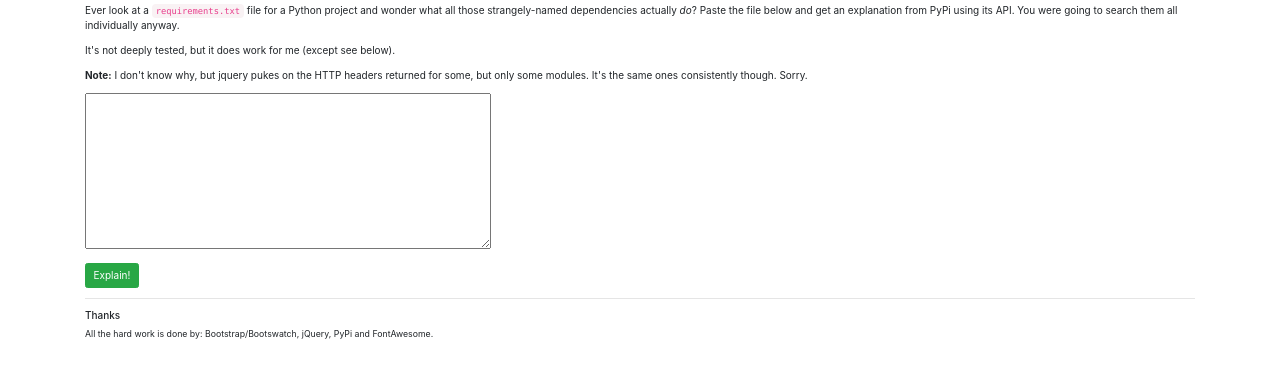
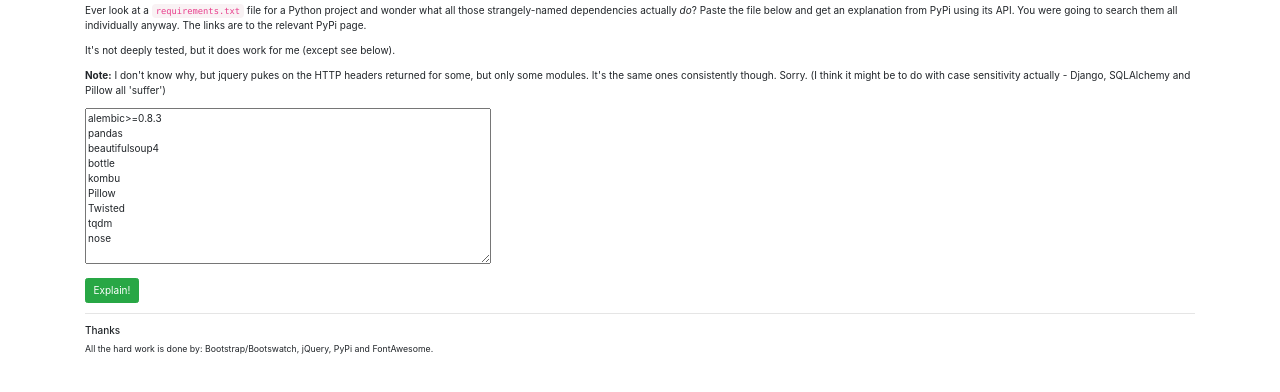
Before and after one commit to howardjones/playtime, a plain HTML site: page requirements-explainer.html in a window 1280 px wide. Shown: the part 58-450 px from the top of the page. Drawn offline with nearby package versions, Linux system fonts and the light colour scheme.

Commit message:
added some examples of silly inscrutable package names

```diff
--- a/requirements-explainer.html
+++ b/requirements-explainer.html
@@ -100,14 +100,22 @@
 
     <p>Ever look at a <code>requirements.txt</code> file for a Python project and wonder what all those
         strangely-named dependencies actually <em>do</em>? Paste the file below and get an explanation from PyPi using its API. You
-        were going to search them all individually anyway.</p>
+        were going to search them all individually anyway. The links are to the relevant PyPi page.</p>
     <p>It's not deeply tested, but it does work for me (except see below).</p>
 
     <p><strong>Note:</strong> I don't know why, but jquery pukes on the HTTP headers returned for some, but only some
-        modules. It's the same ones consistently though. Sorry.</p>
+        modules. It's the same ones consistently though. Sorry. (I think it might be to do with case sensitivity actually - Django, SQLAlchemy and Pillow all 'suffer')</p>
 
     <div id="input">
-        <p><textarea name="requirements" id="requirements" cols="60" rows="10"></textarea></p>
+        <p><textarea name="requirements" id="requirements" cols="60" rows="10">alembic>=0.8.3
+pandas
+beautifulsoup4
+bottle
+kombu
+Pillow
+Twisted
+tqdm
+nose</textarea></p>
         <p><input class="btn btn-success" type="button" id="explain" value="Explain!"></p>
 
     </div>
```
